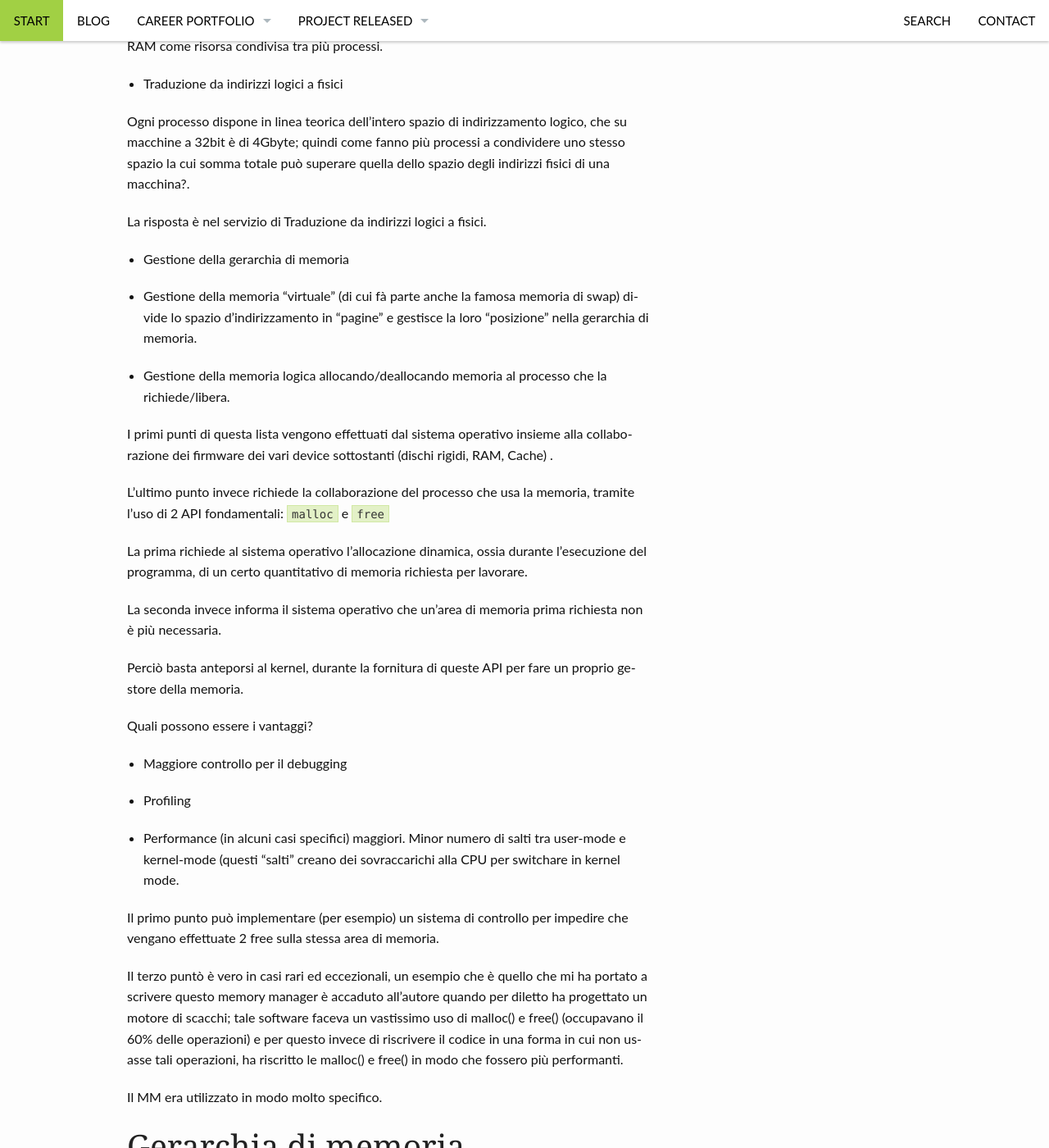
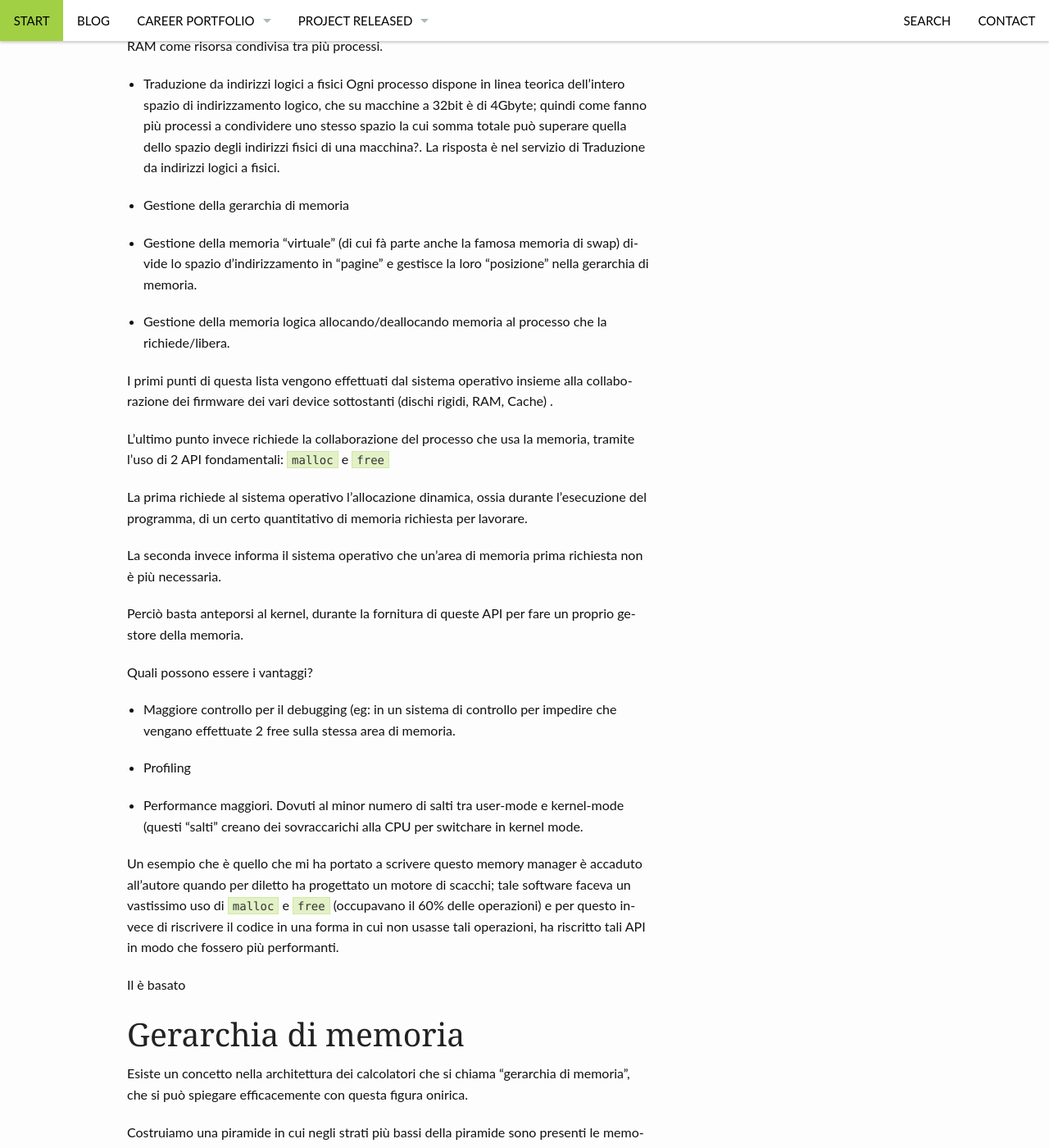
Before and after one commit to nicolarossi/nicolarossi.github.io, a Jekyll site: the page built from _posts/blog/2006-08-04-Dynamic Memory Management.md, in a window 1280 px wide and 1400 px high, scrolled down 1195 px. Shown: the whole window at 82% size. Built offline with Jekyll 4.4.1, drawn with Linux system fonts in a browser that asks for light colours.

Commit message:
Correzioni

```diff
--- a/_posts/blog/2006-08-04-Dynamic Memory Management.md
+++ b/_posts/blog/2006-08-04-Dynamic Memory Management.md
@@ -38,10 +38,8 @@ Il memory manager di cui è fornito il kernel del vostro sistema operativo prefe
 Per fare questo utilizza una serie di layer software per fornire i servizi di gestione della RAM come risorsa condivisa tra più processi.
 
 - Traduzione da indirizzi logici a fisici
-
-Ogni processo dispone in linea teorica dell'intero spazio di indirizzamento logico, che su macchine a 32bit è di 4Gbyte; quindi come fanno più processi a condividere uno stesso spazio la cui somma totale può superare quella dello spazio degli indirizzi fisici di una macchina?.
-
-La risposta è nel servizio di Traduzione da indirizzi logici a fisici.
+	Ogni processo dispone in linea teorica dell'intero spazio di indirizzamento logico, che su macchine a 32bit è di 4Gbyte; quindi come fanno più processi a condividere uno stesso spazio la cui somma totale può superare quella dello spazio degli indirizzi fisici di una macchina?.
+	La risposta è nel servizio di Traduzione da indirizzi logici a fisici.
 
 - Gestione della gerarchia di memoria
 
@@ -62,17 +60,17 @@ Perciò basta anteporsi al kernel, durante la fornitura di queste API per fare u
 Quali possono essere i vantaggi?
 
 - Maggiore controllo per il debugging
+	(eg: in un sistema di controllo per impedire che vengano effettuate 2 free sulla stessa area di memoria.
 
 - Profiling
 
-- Performance (in alcuni casi specifici) maggiori.
- Minor numero di salti tra user-mode e kernel-mode (questi "salti" creano dei sovraccarichi alla CPU per switchare in kernel mode.
+- Performance maggiori.
+ Dovuti al minor numero di salti tra user-mode e kernel-mode (questi "salti" creano dei sovraccarichi alla CPU per switchare in kernel mode.
 
-Il primo punto può implementare (per esempio) un sistema di controllo per impedire che vengano effettuate 2 free sulla stessa area di memoria.
+Un esempio che è quello che mi ha portato a scrivere questo memory manager è accaduto all'autore quando per diletto ha progettato un motore di scacchi; tale software faceva un vastissimo uso di <code>malloc</code> e <code>free</code> (occupavano il 60% delle operazioni) e per questo invece di riscrivere il codice in una forma in cui non usasse tali operazioni, ha riscritto tali API in modo che fossero più performanti.
 
-Il terzo puntò è vero in casi rari ed eccezionali, un esempio che è quello che mi ha portato a scrivere questo memory manager è accaduto all'autore quando per diletto ha progettato un motore di scacchi; tale software faceva un vastissimo uso di malloc() e free() (occupavano il 60% delle operazioni) e per questo invece di riscrivere il codice in una forma in cui non usasse tali operazioni, ha riscritto le malloc() e free() in modo che fossero più performanti.
+Il è basato
 
-Il MM era utilizzato in modo molto specifico.
 
 # Gerarchia di memoria
 
```
